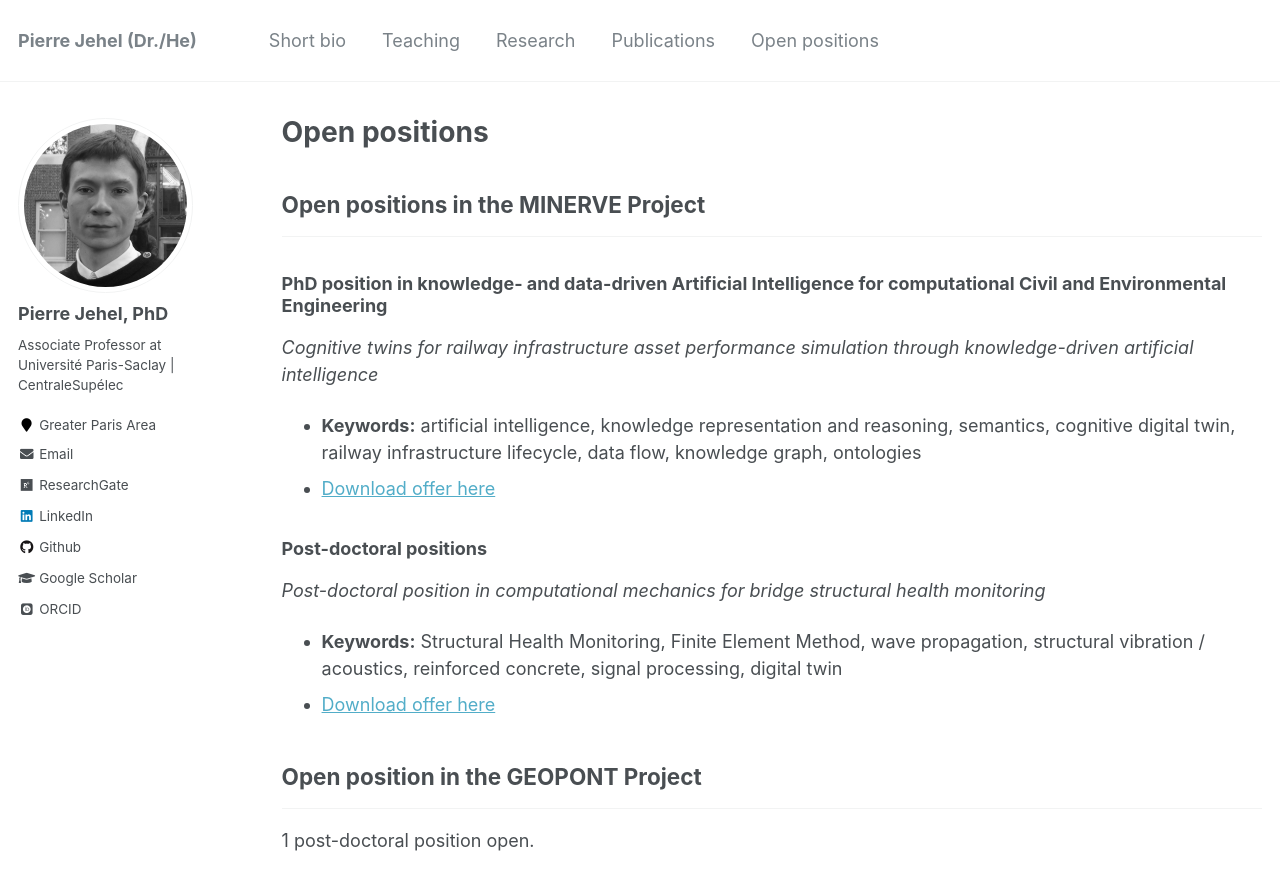
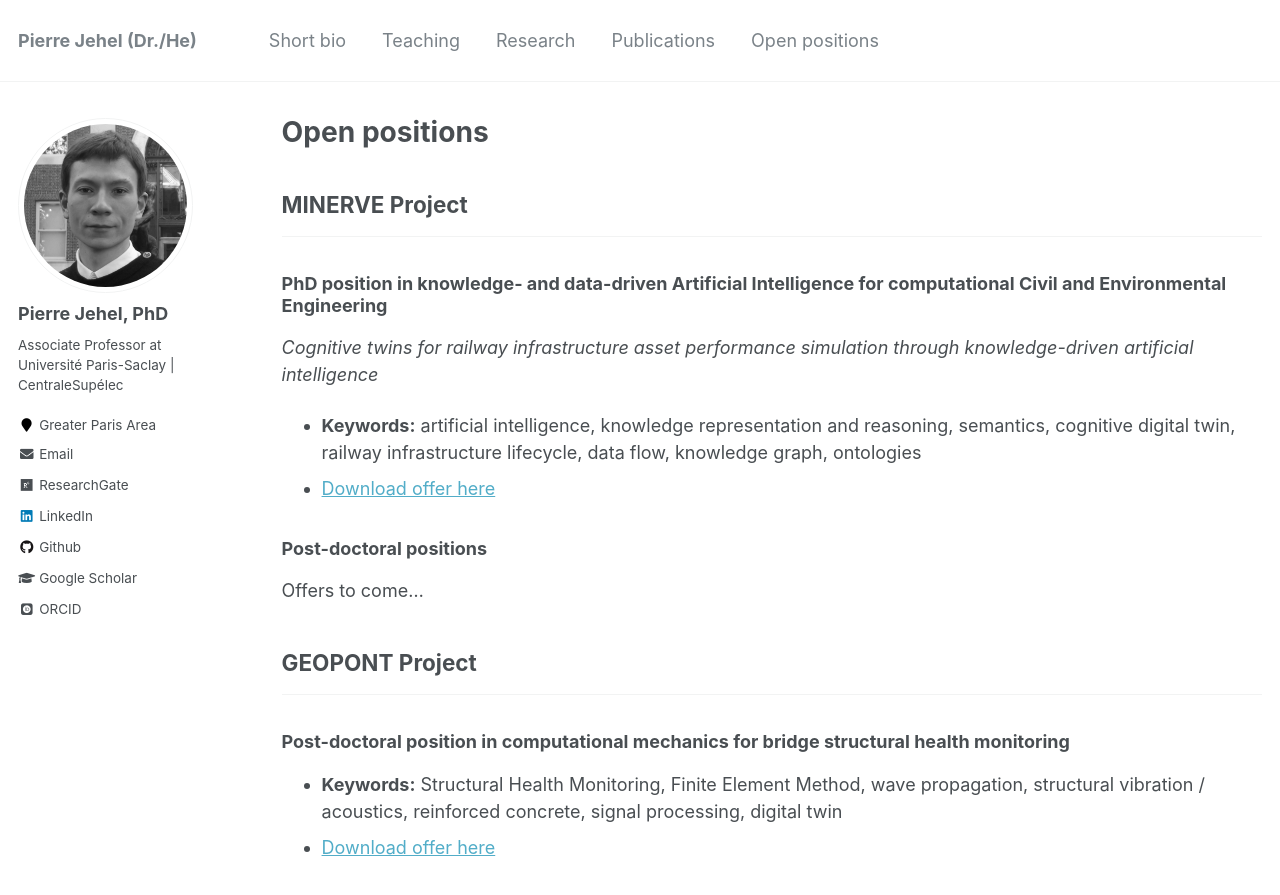
Before and after one commit to jehelp/jehelp.github.io, a Jekyll site: the page built from _pages/positions.md, in a window 1280 px wide and 900 px high. Shown: the top 895 px of the window. Built offline with Jekyll 4.4.1, drawn with Linux system fonts in a browser that asks for light colours; some web fonts are replaced.

Commit message:
geopont postdoc offer

```diff
--- a/_pages/positions.md
+++ b/_pages/positions.md
@@ -5,7 +5,7 @@ permalink: /positions/
 author_profile: true
 ---
 
-## Open positions in the MINERVE Project
+## MINERVE Project
 
 ---
 <!--
@@ -25,16 +25,18 @@ author_profile: true
 
 ### Post-doctoral positions
 
-*Post-doctoral position in computational mechanics for bridge structural health monitoring*
+Offers to come...
+
+
+## GEOPONT Project
+
+---
+
+### Post-doctoral position in computational mechanics for bridge structural health monitoring
+
   * **Keywords:** Structural Health Monitoring, Finite Element Method, wave propagation, structural vibration / acoustics, reinforced concrete, signal processing, digital twin
   * <a href="http://jehelp.github.io/files/geopont-postdoc-offer.pdf" target="_blank">Download offer here</a>
 
-
-## Open position in the GEOPONT Project
-
----
-
-1 post-doctoral position open.
 
 
 ## Workplace description
```
